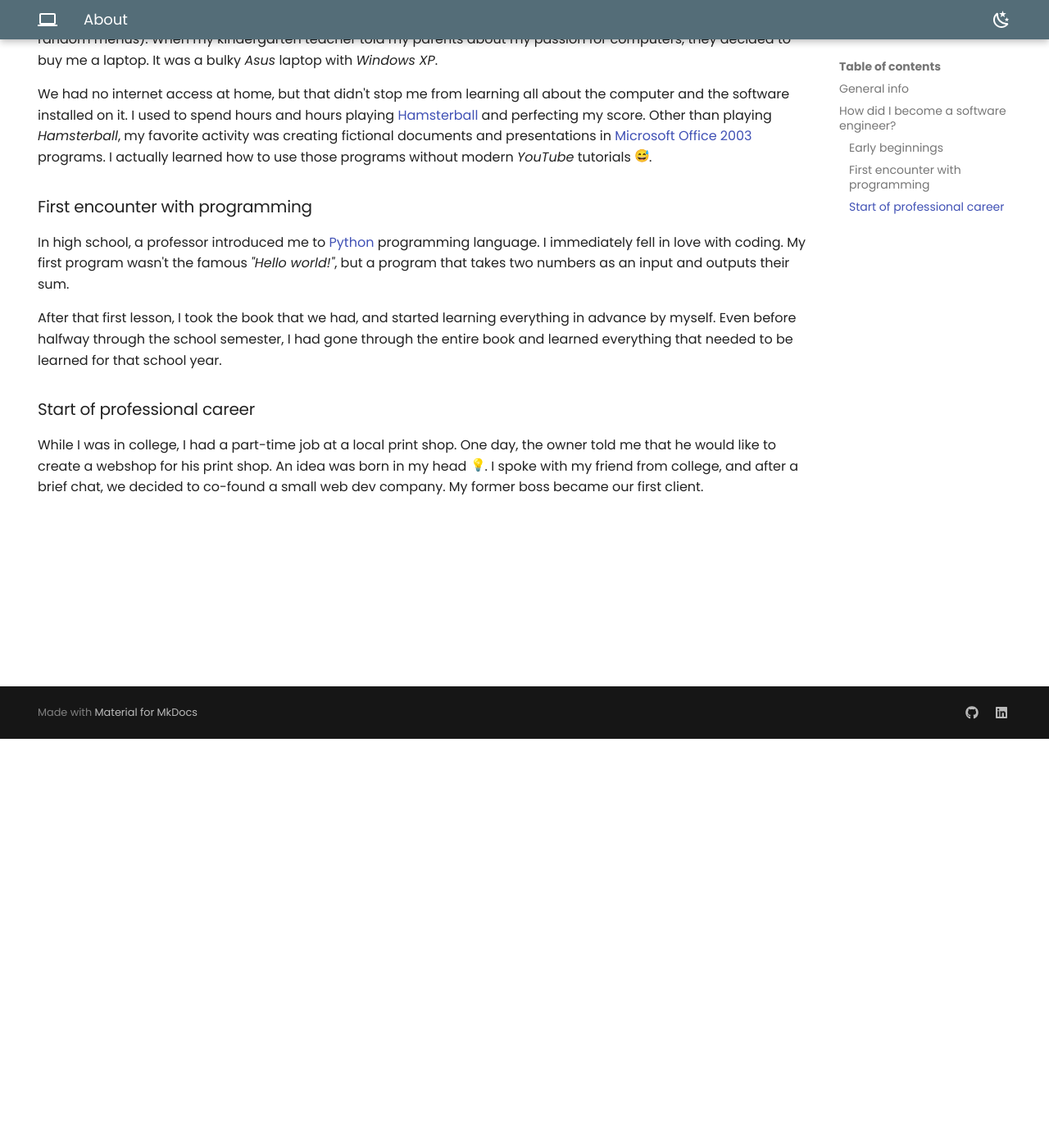
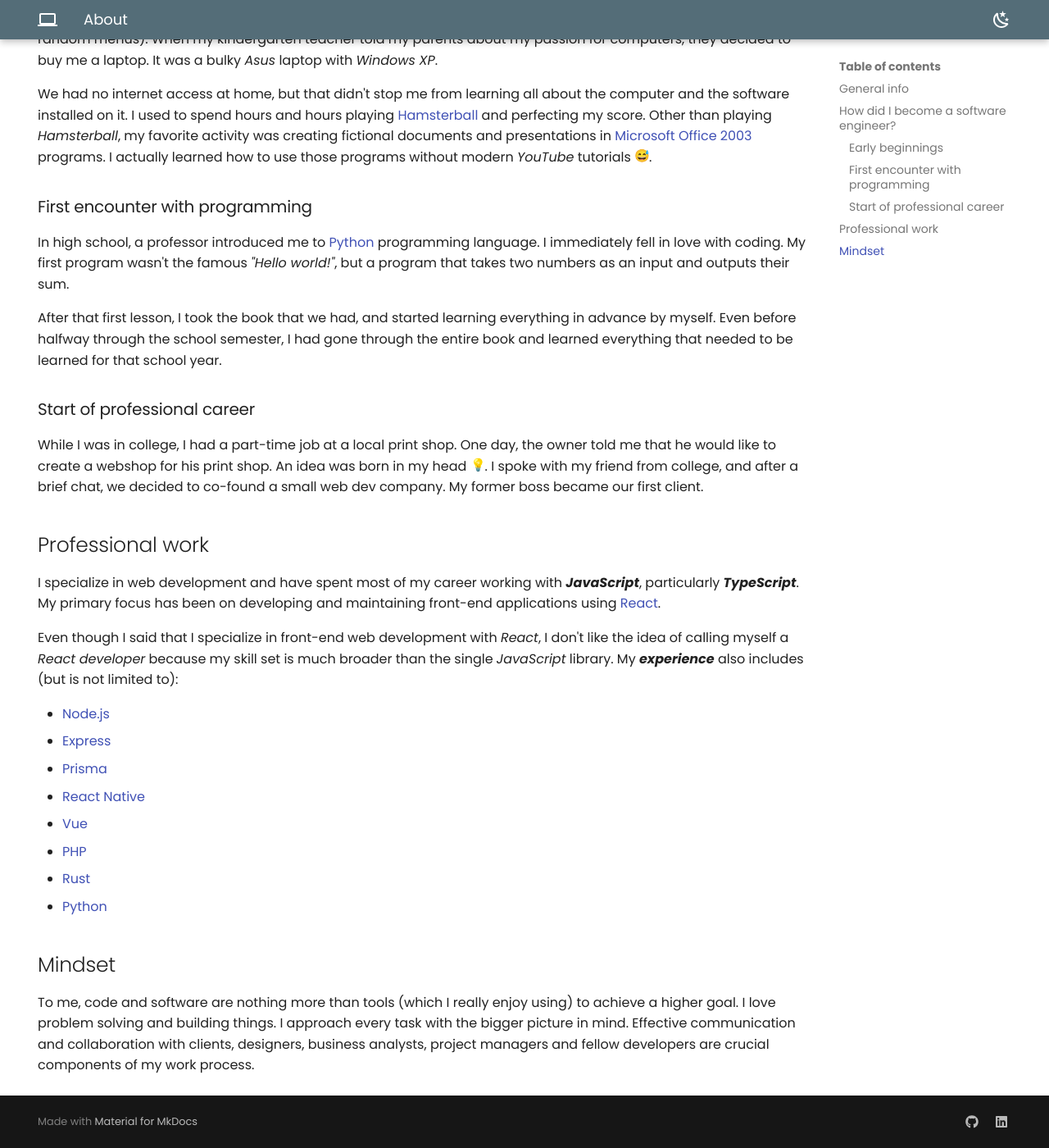
Before and after one commit to ErikJermanis/ErikJermanis.github.io, an MkDocs documentation site: the page built from docs/about.md, in a window 1280 px wide and 1400 px high, scrolled down 499 px. Shown: the whole window at 82% size. Built offline with MkDocs 1.6.1 and Material for MkDocs 9.7.7, drawn with Linux system fonts in a browser that asks for light colours; emoji names are drawn with the system emoji font.

Commit message:
complete about page (it's good enough)

```diff
--- a/docs/about.md
+++ b/docs/about.md
@@ -28,3 +28,22 @@
 ### Start of professional career
 
 While I was in college, I had a part-time job at a local print shop. One day, the owner told me that he would like to create a webshop for his print shop. An idea was born in my head :bulb:. I spoke with my friend from college, and after a brief chat, we decided to co-found a small web dev company. My former boss became our first client.
+
+## Professional work
+
+I specialize in web development and have spent most of my career working with **_JavaScript_**, particularly **_TypeScript_**. My primary focus has been on developing and maintaining front-end applications using [React](https://react.dev/).
+
+Even though I said that I specialize in front-end web development with _React_, I don't like the idea of calling myself a _React developer_ because my skill set is much broader than the single _JavaScript_ library. My **_experience_** also includes (but is not limited to):
+
+- [Node.js](https://nodejs.org/en)
+- [Express](https://expressjs.com/)
+- [Prisma](https://www.prisma.io/)
+- [React Native](https://reactnative.dev/)
+- [Vue](https://vuejs.org/)
+- [PHP](https://www.php.net/)
+- [Rust](https://www.rust-lang.org/)
+- [Python](https://www.python.org/)
+
+## Mindset
+
+To me, code and software are nothing more than tools (which I really enjoy using) to achieve a higher goal. I love problem solving and building things. I approach every task with the bigger picture in mind. Effective communication and collaboration with clients, designers, business analysts, project managers and fellow developers are crucial components of my work process.
```
